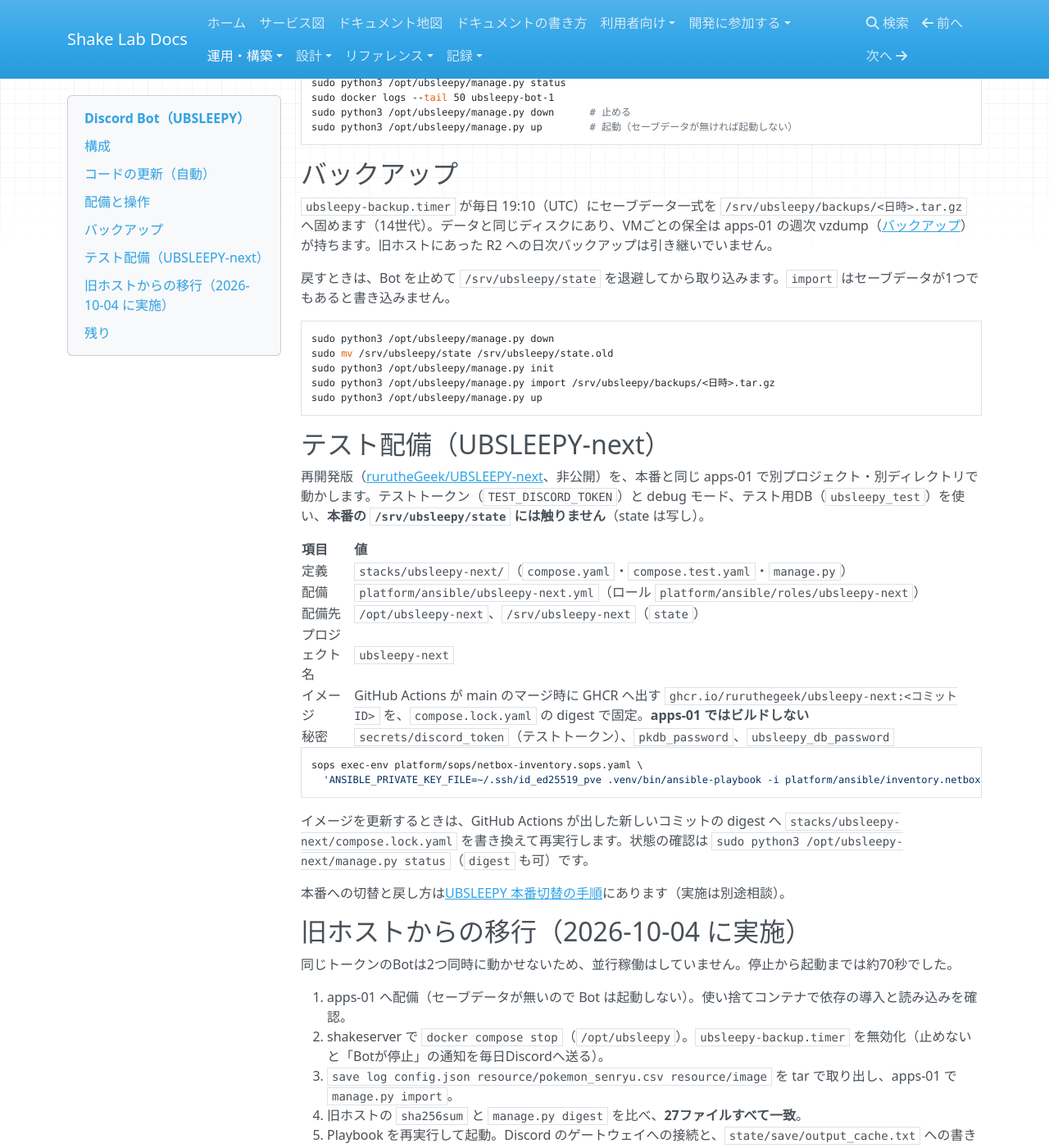
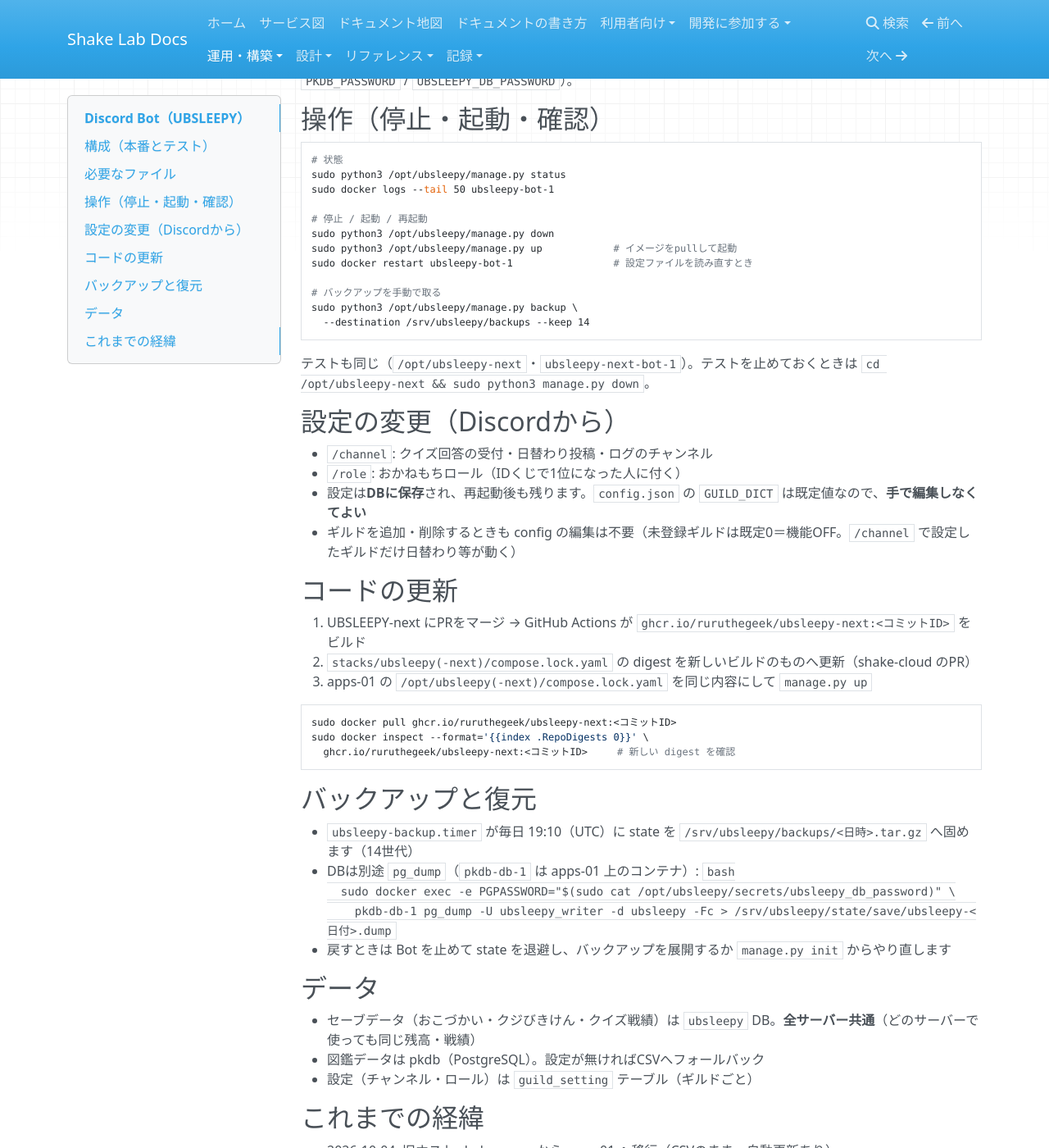
Before and after one commit to rurutheGeek/shake-cloud, an MkDocs documentation site: the page built from docs/operations/ubsleepy.md, in a window 1280 px wide and 1400 px high, scrolled down 999 px. Shown: the whole window at 82% size. Built offline with MkDocs 1.6.1, drawn with Linux system fonts in a browser that asks for light colours; nearby versions of some CDN libraries; a script that is not in the unit is left out; some of the changed text lies outside the part shown.

Commit message:
docs(ops): UBSLEEPYの運用を現状（イメージ固定・セーブDB）に合わせて書き直す

````diff
--- a/docs/operations/index.md
+++ b/docs/operations/index.md
@@ -49,8 +49,8 @@
 | [Nextcloud MCPサーバ](nextcloud-mcp.md) | AIエージェント用のファイル操作サーバ |
 | [Vaultwardenの管理](vaultwarden.md) | 保管庫・SSO・招待 |
 | [ポケモン系のPostgreSQL（pkdb）](pkdb.md) | 接続先・バックアップ・旧ホストからの移行 |
-| [Discord Bot（UBSLEEPY）](ubsleepy.md) | コードの自動更新・セーブデータ・旧ホストからの移行 |
-| [UBSLEEPY 本番切替の手順](ubsleepy-next-switch.md) | -next（図鑑pkdb・セーブDB）への切替と戻し方 |
+| [Discord Bot（UBSLEEPY）](ubsleepy.md) | 本番/テストの構成・停止と起動・設定・バックアップ |
+| [UBSLEEPY 本番切替の手順](ubsleepy-next-switch.md) | 2026-10-05の切替記録と戻し方 |
 | [サークル認証Bot（CIRCLEAUTH）](circleauth.md) | 認証・入室案内・通話通知。テストサーバーでの確認手順 |
 | [Botポータル](bot-portal.md) | Botのログ・再起動・定型操作 |
 | [メール設定（SMTP）](smtp.md) | 招待・復旧メールの送信 |
--- a/docs/operations/ubsleepy.md
+++ b/docs/operations/ubsleepy.md
@@ -1,6 +1,6 @@
 ---
 title: Discord Bot（UBSLEEPY）
-updated: 2026-10-04
+updated: 2026-10-05
 section: 運用手順
 audience: 管理者
 tags:
@@ -10,98 +10,97 @@
 
 # Discord Bot（UBSLEEPY）
 
-> **更新日** 2026-10-04 ・ **区分** 運用手順 ・ **読む人** 管理者
+> **更新日** 2026-10-05 ・ **区分** 運用手順 ・ **読む人** 管理者
 
-**状態**: **apps-01 で稼働中（2026-10-04 に旧ホスト shakeserver から移行）。** 改修なしで移し、Bot は今までどおりCSVで動きます（PostgreSQL は使いません）。旧ホストの `ubsleepy_bot` は停止したまま `/opt/ubsleepy` ごと残してあります。
+**状態**: apps-01 で稼働中。2026-10-05 に UBSLEEPY-next（イメージ固定・セーブDB）へ切替済み。旧ホスト shakeserver の `/opt/ubsleepy` は停止したまま残っています。
 
-## 構成
+## 構成（本番とテスト）
 
-| 項目 | 値 |
-| --- | --- |
-| 配備先 | apps-01（`192.168.10.105`）。`/opt/ubsleepy`（Compose・`manage.py`・`secrets/`） |
-| コード | `/srv/ubsleepy/source`。公開リポジトリ [rurutheGeek/UBSLEEPY](https://github.com/rurutheGeek/UBSLEEPY) の `main` の checkout |
-| セーブデータ | `/srv/ubsleepy/state`。`save/`・`log/`・`config.json`・`resource/pokemon_senryu.csv`・`resource/image/`。**Git の外**に置き、コンテナ内でコードの上へ重ねる |
-| イメージ | `python:3.13`（digest固定。旧ホストと同じdigest）。起動時に `setup/requirements.txt` を入れて `python main.py` |
-| トークン | `platform/sops/ubsleepy.sops.yaml` の `DISCORD_TOKEN` → apps-01 の `/opt/ubsleepy/secrets/discord_token`（0400） |
-| 通信 | Discord へ出ていくだけ。受けるポートは無い |
-| 定義 | `stacks/ubsleepy/`、`platform/ansible/roles/ubsleepy`、`platform/ansible/ubsleepy.yml` |
+| 項目 | 本番 | テスト |
+| --- | --- | --- |
+| サーバー | apps-01（`192.168.10.105`） | 同左 |
+| Bot | おねむなbot【研修中】 | ねてばかりだったBot（debugモード） |
+| プロジェクト名 | `ubsleepy` | `ubsleepy-next` |
+| 配備先 | `/opt/ubsleepy`・`/srv/ubsleepy` | `/opt/ubsleepy-next`・`/srv/ubsleepy-next` |
+| コンテナ | `ubsleepy-bot-1` | `ubsleepy-next-bot-1` |
+| トークン | `DISCORD_TOKEN` | `TEST_DISCORD_TOKEN` |
+| DB | `ubsleepy` | `ubsleepy_test` |
+| 定義 | `stacks/ubsleepy/` | `stacks/ubsleepy-next/` |
+| Ansible | `platform/ansible/ubsleepy.yml` | `platform/ansible/ubsleepy-next.yml` |
 
-## コードの更新（自動）
+- コードは [rurutheGeek/UBSLEEPY-next](https://github.com/rurutheGeek/UBSLEEPY-next)。旧 `rurutheGeek/UBSLEEPY` はもう使いません
+- イメージは GitHub Actions が main のマージ時に GHCR へ出し、`compose.lock.yaml` の digest で固定します。**apps-01 ではビルドしません**
+- 通信は Discord へ出ていくだけ。受けるポートはありません
 
-`ubsleepy-update.timer` が5分おきに `manage.py update` を実行します。`main` に新しいコミットがあれば checkout を更新し、Bot を作り直します（依存の入れ直しで1〜2分止まる）。変化が無ければ何もしません。**UBSLEEPY の `main` へマージすれば配備されます。** セーブデータは `state/` から重ねているので、更新では触れません。
+## 必要なファイル
+
+`/opt/<プロジェクト>/`
+- `compose.yaml`・`compose.lock.yaml`（テストは `compose.test.yaml` も）
+- `manage.py`（操作コマンド）
+- `.env`（宣言値のみ。`STORAGE_ROOT`、テストは `UBSLEEPY_TEST=true`）
+- `secrets/discord_token`・`secrets/pkdb_password`・`secrets/ubsleepy_db_password`（root 0400）
+
+`/srv/<プロジェクト>/state/`
+- `config.json`（全体設定とギルドの既定値。設定の実体はDB）
+- `save/`・`log/`・`resource/pokemon_senryu.csv`・`resource/image/`
+
+秘密の原本は `platform/sops/ubsleepy.sops.yaml`（`DISCORD_TOKEN` / `TEST_DISCORD_TOKEN` / `PKDB_PASSWORD` / `UBSLEEPY_DB_PASSWORD`）。
+
+## 操作（停止・起動・確認）
 
 ```bash
-sudo systemctl start ubsleepy-update.service   # すぐ反映したいとき
-sudo journalctl -u ubsleepy-update.service -n 20
+# 状態
+sudo python3 /opt/ubsleepy/manage.py status
+sudo docker logs --tail 50 ubsleepy-bot-1
+
+# 停止 / 起動 / 再起動
+sudo python3 /opt/ubsleepy/manage.py down
+sudo python3 /opt/ubsleepy/manage.py up            # イメージをpullして起動
+sudo docker restart ubsleepy-bot-1                 # 設定ファイルを読み直すとき
+
+# バックアップを手動で取る
+sudo python3 /opt/ubsleepy/manage.py backup \
+  --destination /srv/ubsleepy/backups --keep 14
 ```
 
-Bot が書くファイルを増やしたときは、`stacks/ubsleepy/compose.yaml` の `volumes` と `manage.py` の `STATE_DIRECTORIES`・`STATE_FILES` に足します。足さないと、そのファイルは checkout の中に書かれ、バックアップに入りません。`save/` と `log/` の下なら足す必要はありません。
+テストも同じ（`/opt/ubsleepy-next`・`ubsleepy-next-bot-1`）。テストを止めておくときは `cd /opt/ubsleepy-next && sudo python3 manage.py down`。
 
-## 配備と操作
+## 設定の変更（Discordから）
+
+- `/channel`: クイズ回答の受付・日替わり投稿・ログのチャンネル
+- `/role`: おかねもちロール（IDくじで1位になった人に付く）
+- 設定は**DBに保存**され、再起動後も残ります。`config.json` の `GUILD_DICT` は既定値なので、**手で編集しなくてよい**
+- ギルドを追加・削除するときも config の編集は不要（未登録ギルドは既定0＝機能OFF。`/channel` で設定したギルドだけ日替わり等が動く）
+
+## コードの更新
+
+1. UBSLEEPY-next にPRをマージ → GitHub Actions が `ghcr.io/ruruthegeek/ubsleepy-next:<コミットID>` をビルド
+2. `stacks/ubsleepy(-next)/compose.lock.yaml` の digest を新しいビルドのものへ更新（shake-cloud のPR）
+3. apps-01 の `/opt/ubsleepy(-next)/compose.lock.yaml` を同じ内容にして `manage.py up`
 
 ```bash
-sops exec-env platform/sops/netbox-inventory.sops.yaml \
-  'ANSIBLE_PRIVATE_KEY_FILE=~/.ssh/id_ed25519_pve .venv/bin/ansible-playbook -i platform/ansible/inventory.netbox.yml platform/ansible/ubsleepy.yml'
+sudo docker pull ghcr.io/ruruthegeek/ubsleepy-next:<コミットID>
+sudo docker inspect --format='{{index .RepoDigests 0}}' \
+  ghcr.io/ruruthegeek/ubsleepy-next:<コミットID>     # 新しい digest を確認
 ```
 
-```bash
-sudo python3 /opt/ubsleepy/manage.py status
-sudo docker logs --tail 50 ubsleepy-bot-1
-sudo python3 /opt/ubsleepy/manage.py down      # 止める
-sudo python3 /opt/ubsleepy/manage.py up        # 起動（セーブデータが無ければ起動しない）
-```
+## バックアップと復元
 
-## バックアップ
+- `ubsleepy-backup.timer` が毎日 19:10（UTC）に state を `/srv/ubsleepy/backups/<日時>.tar.gz` へ固めます（14世代）
+- DBは別途 `pg_dump`（`pkdb-db-1` は apps-01 上のコンテナ）:
+  ```bash
+  sudo docker exec -e PGPASSWORD="$(sudo cat /opt/ubsleepy/secrets/ubsleepy_db_password)" \
+    pkdb-db-1 pg_dump -U ubsleepy_writer -d ubsleepy -Fc > /srv/ubsleepy/state/save/ubsleepy-<日付>.dump
+  ```
+- 戻すときは Bot を止めて state を退避し、バックアップを展開するか `manage.py init` からやり直します
 
-`ubsleepy-backup.timer` が毎日 19:10（UTC）にセーブデータ一式を `/srv/ubsleepy/backups/<日時>.tar.gz` へ固めます（14世代）。データと同じディスクにあり、VMごとの保全は apps-01 の週次 vzdump（[バックアップ](backup.md)）が持ちます。旧ホストにあった R2 への日次バックアップは引き継いでいません。
+## データ
 
-戻すときは、Bot を止めて `/srv/ubsleepy/state` を退避してから取り込みます。`import` はセーブデータが1つでもあると書き込みません。
+- セーブデータ（おこづかい・クジびきけん・クイズ戦績）は `ubsleepy` DB。**全サーバー共通**（どのサーバーで使っても同じ残高・戦績）
+- 図鑑データは pkdb（PostgreSQL）。設定が無ければCSVへフォールバック
+- 設定（チャンネル・ロール）は `guild_setting` テーブル（ギルドごと）
 
-```bash
-sudo python3 /opt/ubsleepy/manage.py down
-sudo mv /srv/ubsleepy/state /srv/ubsleepy/state.old
-sudo python3 /opt/ubsleepy/manage.py init
-sudo python3 /opt/ubsleepy/manage.py import /srv/ubsleepy/backups/<日時>.tar.gz
-sudo python3 /opt/ubsleepy/manage.py up
-```
+## これまでの経緯
 
-## テスト配備（UBSLEEPY-next）
-
-再開発版（[rurutheGeek/UBSLEEPY-next](https://github.com/rurutheGeek/UBSLEEPY-next)、非公開）を、本番と同じ apps-01 で別プロジェクト・別ディレクトリで動かします。テストトークン（`TEST_DISCORD_TOKEN`）と debug モード、テスト用DB（`ubsleepy_test`）を使い、**本番の `/srv/ubsleepy/state` には触りません**（state は写し）。
-
-| 項目 | 値 |
-| --- | --- |
-| 定義 | `stacks/ubsleepy-next/`（`compose.yaml`・`compose.test.yaml`・`manage.py`） |
-| 配備 | `platform/ansible/ubsleepy-next.yml`（ロール `platform/ansible/roles/ubsleepy-next`） |
-| 配備先 | `/opt/ubsleepy-next`、`/srv/ubsleepy-next`（`state`） |
-| プロジェクト名 | `ubsleepy-next` |
-| イメージ | GitHub Actions が main のマージ時に GHCR へ出す `ghcr.io/ruruthegeek/ubsleepy-next:<コミットID>` を、`compose.lock.yaml` の digest で固定。**apps-01 ではビルドしない** |
-| 秘密 | `secrets/discord_token`（テストトークン）、`pkdb_password`、`ubsleepy_db_password` |
-
-```bash
-sops exec-env platform/sops/netbox-inventory.sops.yaml \
-  'ANSIBLE_PRIVATE_KEY_FILE=~/.ssh/id_ed25519_pve .venv/bin/ansible-playbook -i platform/ansible/inventory.netbox.yml platform/ansible/ubsleepy-next.yml'
-```
-
-イメージを更新するときは、GitHub Actions が出した新しいコミットの digest へ `stacks/ubsleepy-next/compose.lock.yaml` を書き換えて再実行します。状態の確認は `sudo python3 /opt/ubsleepy-next/manage.py status`（`digest` も可）です。
-
-本番への切替と戻し方は[UBSLEEPY 本番切替の手順](ubsleepy-next-switch.md)にあります（実施は別途相談）。
-
-## 旧ホストからの移行（2026-10-04 に実施）
-
-同じトークンのBotは2つ同時に動かせないため、並行稼働はしていません。停止から起動までは約70秒でした。
-
-1. apps-01 へ配備（セーブデータが無いので Bot は起動しない）。使い捨てコンテナで依存の導入と読み込みを確認。
-2. shakeserver で `docker compose stop`（`/opt/ubsleepy`）。`ubsleepy-backup.timer` を無効化（止めないと「Botが停止」の通知を毎日Discordへ送る）。
-3. `save log config.json resource/pokemon_senryu.csv resource/image` を tar で取り出し、apps-01 で `manage.py import`。
-4. 旧ホストの `sha256sum` と `manage.py digest` を比べ、**27ファイルすべて一致**。
-5. Playbook を再実行して起動。Discord のゲートウェイへの接続と、`state/save/output_cache.txt` への書き込みを確認。
-
-旧ホストの R2 バックアップは `log/bqlog.csv` と `resource/image/` を含んでいませんでした。apps-01 のバックアップは両方を含みます。
-
-## 残り
-
-- [UBSLEEPY#74](https://github.com/rurutheGeek/UBSLEEPY/pull/74)：`main` へのpushで shake-infra の CD を呼ぶ `deploy.yml` を削除する。**マージするまでは、UBSLEEPY の `main` へpushすると shakeserver でもBotが起動して二重になる。**
-- [shake-infra#25](https://github.com/rurutheGeek/shake-infra/pull/25)：`site.yml` と CD から Bot を外す。
-- Discord 上でのコマンドの動作確認（接続までしか確認していない）。
-- shakeserver の `/opt/ubsleepy` の削除は、数日使って問題が無いと分かってから。
+- 2026-10-04: 旧ホスト shakeserver から apps-01 へ移行（CSVのまま・自動更新あり）
+- 2026-10-05: UBSLEEPY-next（イメージ固定・セーブDB・多サーバー対応）へ切替。手順と戻し方は[本番切替の手順](ubsleepy-next-switch.md)
````
Also changed, not shown: docs/operations/ubsleepy-next-switch.md (+49 -86 lines).
